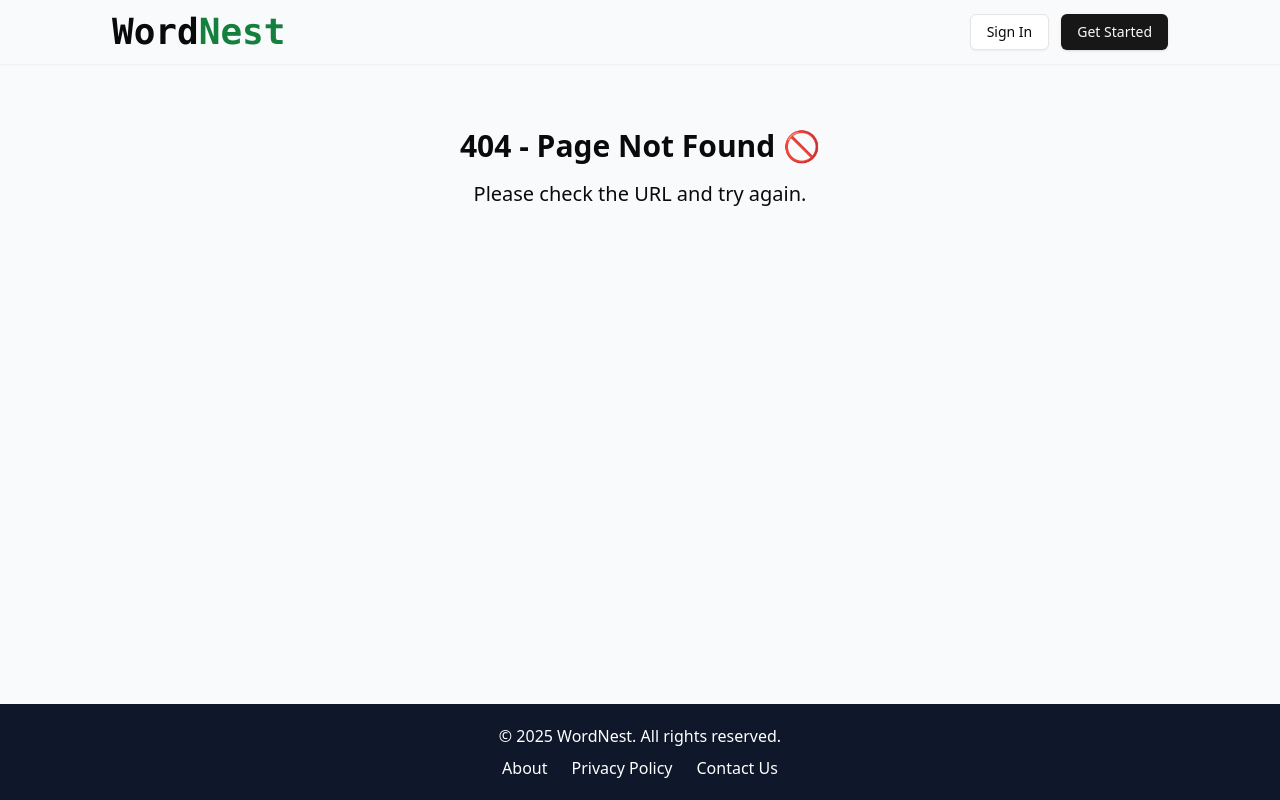
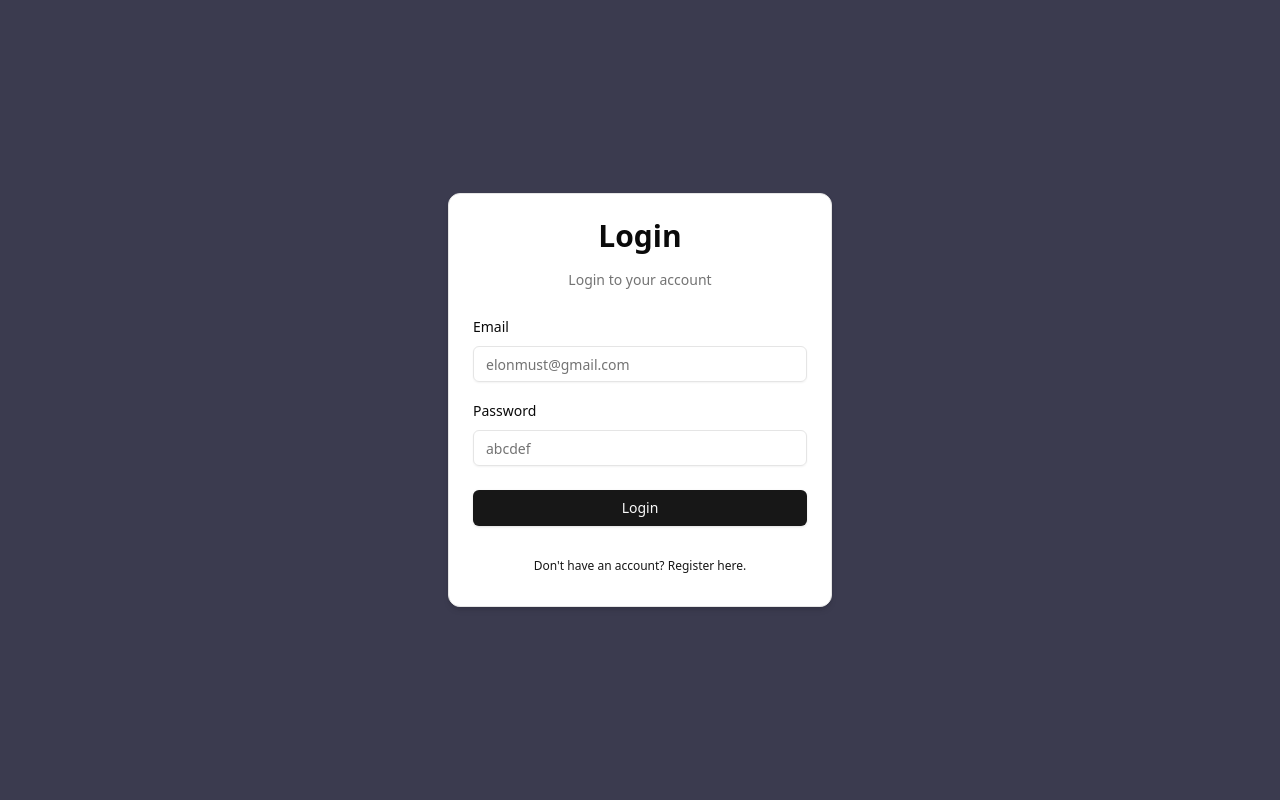
Before and after one commit to riazahmedshah/blogmedium, a React (Vite) app in the folder frontend/: page /auth/login in a window 1280 px wide. Before the commit this address had no page. Built offline with nearby package versions, Linux system fonts and the light colour scheme.

Commit message:
added login form

```diff
--- a/frontend/src/App.tsx
+++ b/frontend/src/App.tsx
@@ -26,8 +26,8 @@ function App() {
     <UserProvider>
       <BrowserRouter basename="/">
         <Routes>
-            <Route path='/signup' element={<Auth type='Signup' />} />
-            <Route path='/signin' element={<Auth type='Signin' />} />
+            <Route path='/auth/register' element={<Auth type='Signup' />} />
+            <Route path='/auth/login' element={<Auth type='Signin' />} />
             <Route path='/' element={<Home />} />
           <Route element={<Layout />}>
             <Route path='/blogs' element={<Blogs />} />
--- /dev/null
+++ b/frontend/src/components/auth/login-form.tsx
@@ -0,0 +1,76 @@
+import { useForm } from "react-hook-form"
+import { Form, FormControl, FormField, FormItem, FormLabel, FormMessage } from "../ui/form"
+import { CardWrapper } from "./card-wrapper"
+import { zodResolver } from "@hookform/resolvers/zod"
+import { signinSchema } from "../../schemas/authSchema"
+import { Input } from "../ui/input"
+import { Button } from "../ui/button"
+
+export const LoginForm = () => {
+
+  const form = useForm({
+    resolver:zodResolver(signinSchema),
+    defaultValues:{
+      email:"",
+      password:""
+    }
+  });
+
+  const onSubmit = () => {
+    console.log("Sign in")
+  }
+
+  return(
+    <CardWrapper
+      label="Login to your account"
+      title="Login"
+      backButtonHref="/auth/register"
+      backButtonLabel="Don't have an account? Register here."
+    >
+      <Form {...form}>
+        <form onSubmit={form.handleSubmit(onSubmit)} className="space-y-6">
+          <div className="space-y-4">
+            <FormField
+              control={form.control}
+              name="email"
+              render={({field}) => (
+                <FormItem>
+                  <FormLabel>Email</FormLabel>
+                  <FormControl>
+                    <Input
+                      {...field}
+                      type="email"
+                      placeholder="elonmust@gmail.com"
+                    />
+                  </FormControl>
+                  <FormMessage/>
+                </FormItem>
+              )}
+            />
+
+            <FormField
+              control={form.control}
+              name="password"
+              render={({field}) => (
+                <FormItem>
+                  <FormLabel>Password</FormLabel>
+                  <FormControl>
+                    <Input
+                      {...field}
+                      type="password"
+                      placeholder="abcdef"
+                    />
+                  </FormControl>
+                  <FormMessage/>
+                </FormItem>
+              )}
+            />
+          </div>
+          <Button type="submit" className="w-full">
+            Login
+          </Button>
+        </form>
+      </Form>
+    </CardWrapper>
+  )
+}
--- a/frontend/src/components/landing/Header.tsx
+++ b/frontend/src/components/landing/Header.tsx
@@ -1,5 +1,6 @@
 import { Bird } from "lucide-react";
 import { Button } from "../ui/button";
+import { Link } from "react-router-dom";
 
 const Header = () => {
     return(
@@ -19,8 +20,16 @@ const Header = () => {
                     <h1>WordNest</h1>
                 </div>
                 <div className="flex items-center gap-2 px-4">
-                    <Button variant="ghost">Explore</Button>
-                    <Button className="px-10">Sign in</Button>
+                    <Button asChild variant="ghost">
+                        <Link to="/blogs">
+                            Explore
+                        </Link>
+                    </Button>
+                    <Button asChild className="px-10">
+                        <Link to="/auth/login">
+                            Login
+                        </Link>
+                    </Button>
                 </div>
             </div>
         </header>
--- a/frontend/src/pages/Auth.tsx
+++ b/frontend/src/pages/Auth.tsx
@@ -1,4 +1,5 @@
 // import Quote from "../components/Quote"
+import { LoginForm } from "../components/auth/login-form"
 import { RegisterForm } from "../components/auth/register-form"
 // import Signin from "../components/Signin"
 // import Signup from "../components/Signup"
@@ -8,7 +9,7 @@ const Auth = ({type}: {type:"Signup" |  "Signin"}) => {
   return (
     <section className="w-full">
       <div className="h-screen flex items-center justify-center  bg-[#3B3B4F]">
-        {type === "Signup" ? <RegisterForm/> : ""}
+        {type === "Signup" ? <RegisterForm/> : <LoginForm/>}
       </div>
     </section>
   )
--- a/frontend/src/schemas/authSchema.tsx
+++ b/frontend/src/schemas/authSchema.tsx
@@ -9,12 +9,11 @@ export const registerSchema = z.object({
 });
 
 
-export const SigninSchema = z.object({
+export const signinSchema = z.object({
     email:z.string().email("Email is Required"),
     password:z.string().length(6,"password must be 6 charecters only"),
 })
 
-export type SigninInput = z.infer<typeof SigninSchema>
 
 export const UpdateUserSchema = z.object({
     name:z.string().min(2, "Name must be atleast 2 characters").max(20, "Name cannot be more that 20 characters").optional(),
```
